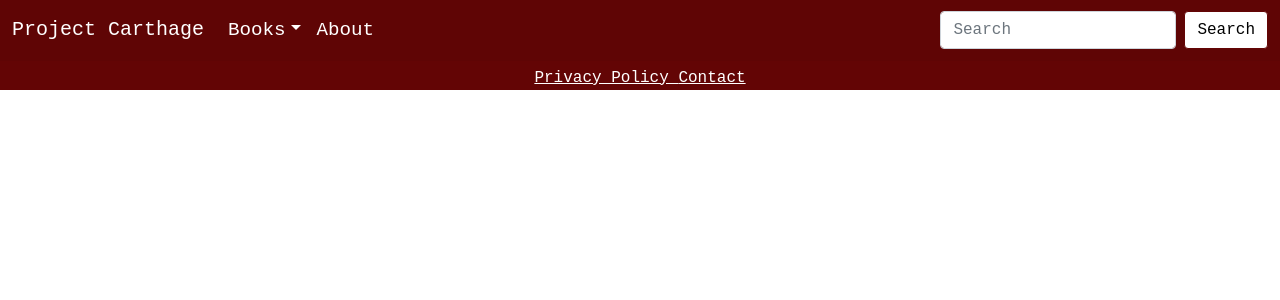
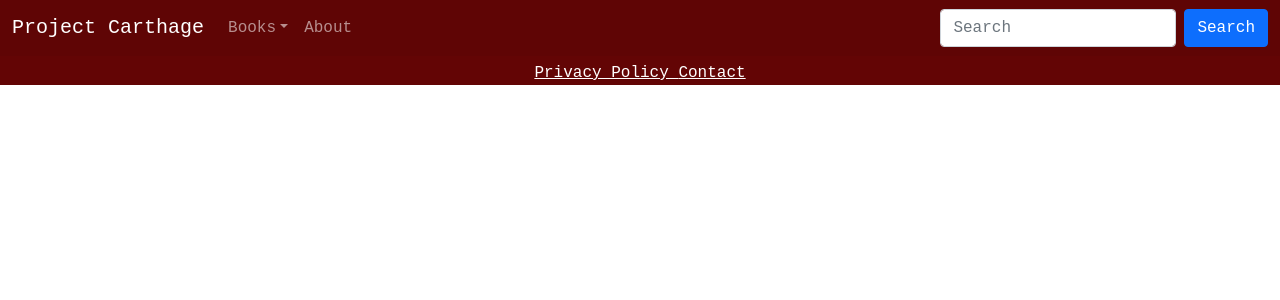
Before and after one commit to KHill96/project-carthage, a Next.js app: page /search in a window 1280 px wide. Shown: the top 300 px of the page. Built offline with nearby package versions, Linux system fonts and the light colour scheme.

Commit message:
Added component styling to Header

```diff
--- a/comps/header.js
+++ b/comps/header.js
@@ -6,24 +6,29 @@ import Navbar from 'react-bootstrap/Navbar';
 import NavDropdown from 'react-bootstrap/NavDropdown';
 import {useRouter} from 'next/router'
 import 'bootstrap/dist/css/bootstrap.min.css';
+import styles from '../styles/Header.module.css';
 
 function Header() {
   var input_value
   const router = useRouter()
+
   return (
-    <Navbar className="navbar" expand="lg" variant='dark' sticky='top'>
+    <Navbar className={styles.navbar} expand="lg" variant='dark' sticky='top'>
       <Container fluid>
-        <Navbar.Brand className="brand" href="/">Project Carthage</Navbar.Brand>
+        <Navbar.Brand className='brand' href="/">Project Carthage</Navbar.Brand>
         <Navbar.Toggle aria-controls="navbarScroll" className='toggler'/>
         <Navbar.Collapse id="navbarScroll">
           <Nav className="me-auto my-2 my-lg-0">
-            <NavDropdown id="top-item" title="Books" >
-              <NavDropdown.Item href="/books/popular" className='sub-item'>Popular</NavDropdown.Item>
-              <NavDropdown.Item href="/books/new" className='sub-item'>New</NavDropdown.Item>
+            <NavDropdown id={styles.top_item} title="Books" >
+              <NavDropdown.Item href="/books/popular" className={styles.sub_item}>Popular</NavDropdown.Item>
+              <NavDropdown.Item href="/books/new" className={styles.sub_item}>New</NavDropdown.Item>
             </NavDropdown>
-            <Nav.Link href='/about' id='top-item'>About</Nav.Link>
+            <Nav.Link href='/about' id={styles.top_item}>About</Nav.Link>
           </Nav>
-          <Form className="d-flex">
+          <Form className="d-flex" onSubmit={e => {
+            e.preventDefault()
+            router.push(input_value)
+          }}>
             <Form.Control
               type="search"
               placeholder="Search"
@@ -31,10 +36,10 @@ function Header() {
               aria-label="Search"
               onChange={e =>{
                 input_value = '/search/' + e.target.value
+                console.log(input_value)
               }}
             />
-            {/* MUST DO */}
-            <Button className='search-button' onClick={e => {
+            <Button className={styles.search_button} onClick={e => {
               router.push(input_value)
             }}>Search</Button>
           </Form>
```
